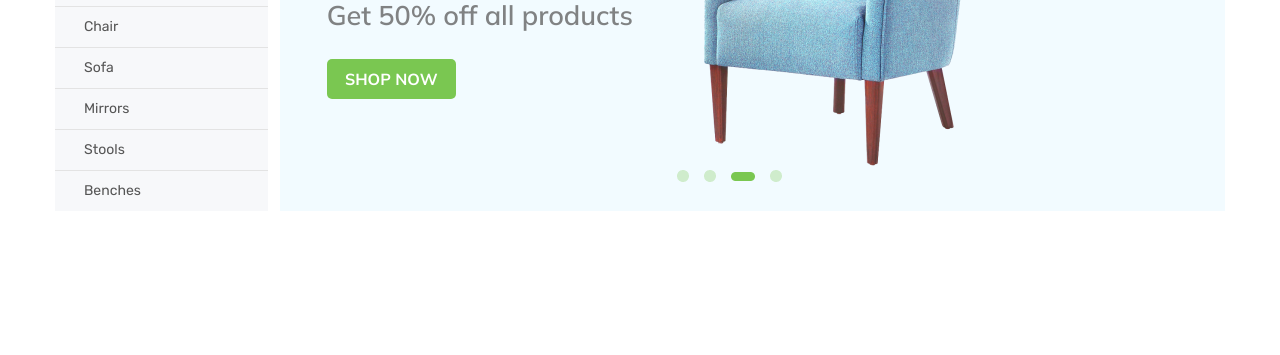
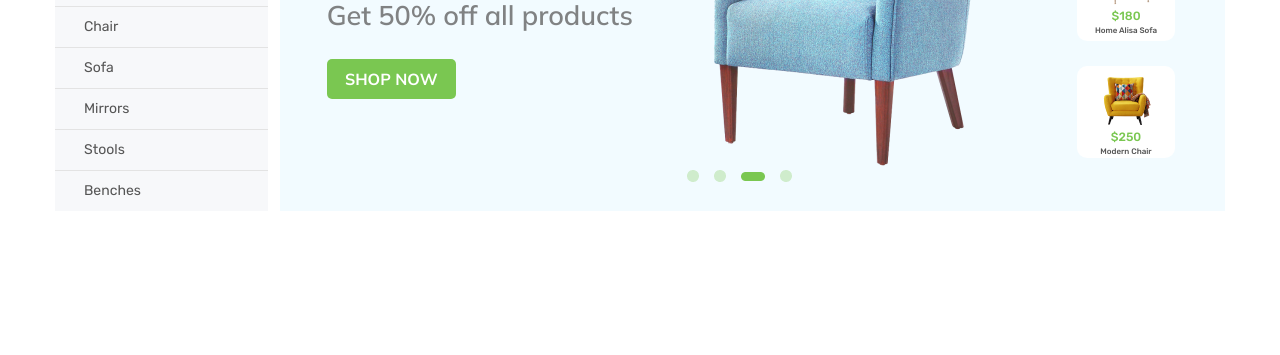
Before and after one commit to nwork1100/resume, a plain HTML site: page resume/work/furniking/index.html in a window 1280 px wide. Shown: the part 445-800 px from the top of the page. Drawn offline with Linux system fonts and the light colour scheme; files whose address does not match are found by name.

Commit message:
blog "mass" DONE

```diff
--- a/resume/work/furniking/assets/#source/scss/_mass.scss
+++ b/resume/work/furniking/assets/#source/scss/_mass.scss
@@ -156,7 +156,7 @@
 					.slider {
 						position: absolute;
 						top: 40px;
-						left: 380px;
+						left: 390px;
 						.slider__chair {
 							max-width: 374px;
 							.slider_img {
@@ -182,14 +182,48 @@
 							}
 						}
 					}
+					.tape {
+						display: flex;
+						flex-direction: column;
+						position: absolute;
+						top: 58px;
+						right: 50px;
+						.tape__item {
+							display: flex;
+							flex-direction: column;
+							align-items: center;
+							justify-content: start;
+							width: 98px;
+							height: 92px;
+							margin-bottom: 25.5px;
+							background-color: #fff;
+							border-radius: 10px;
+							&:last-child {
+								margin-bottom: 0;
+							}
+							.item_prod {
+								margin-top: 5px;
+								margin-bottom: 3px;
+								.item_prod_img {}
+							}
+							.item_prod_price {
+								margin-bottom: 5px;
+								font-family: $main_font;
+								font-size: 12px;
+								font-weight: 500;
+								color: $main_color;
+							}
+							.item_prod_descr {
+								font-family: $main_font;
+								font-size: 8px;
+								font-weight: 500;
+								color: $second_color;
+								text-transform: capitalize;
+							}
+						}
+					}
 				}
 			}
 		}
 	}
 }
-.tape {}
-.tape__item {}
-.item_prod {}
-.item_prod_img {}
-.item_prod_price {}
-.item_prod_descr {}
--- a/resume/work/furniking/index.html
+++ b/resume/work/furniking/index.html
@@ -144,34 +144,34 @@
 										</div>
 								</div>
 
-								<!-- <div class="tape">
+								<div class="tape">
 									<div class="tape__item">
 										<div class="item_prod">
-											<img src="" alt="item_prod_img" class="item_prod_img">
+											<img src="assets/img/big_area/office_desk_chair.png" alt="item_prod_img" class="item_prod_img">
 										</div>
 
-										<div class="item_prod_price"></div>
-										<div class="item_prod_descr"></div>
+										<div class="item_prod_price">&#36;120</div>
+										<div class="item_prod_descr">office desk chair</div>
 									</div>
 
 									<div class="tape__item">
 										<div class="item_prod">
-											<img src="" alt="item_prod_img" class="item_prod_img">
+											<img src="assets/img/big_area/home_alisa_sofa.png" alt="item_prod_img" class="item_prod_img">
 										</div>
 
-										<div class="item_prod_price"></div>
-										<div class="item_prod_descr"></div>
+										<div class="item_prod_price">&#36;180</div>
+										<div class="item_prod_descr">home alisa sofa</div>
 									</div>
 
 									<div class="tape__item">
 										<div class="item_prod">
-											<img src="" alt="item_prod_img" class="item_prod_img">
+											<img src="assets/img/big_area/modern_chair.png" alt="item_prod_img" class="item_prod_img">
 										</div>
 
-										<div class="item_prod_price"></div>
-										<div class="item_prod_descr"></div>
+										<div class="item_prod_price">&#36;250</div>
+										<div class="item_prod_descr">modern chair</div>
 									</div>
-								</div> -->
+								</div>
 							</div>
 						</div>
 
```
Also changed, not shown: resume/work/furniking/assets/css/style.css, resume/work/furniking/assets/img/big_area/home_alisa_sofa.png (added), resume/work/furniking/assets/img/big_area/modern_chair.png (added), resume/work/furniking/assets/img/big_area/office_desk_chair.png (added).
